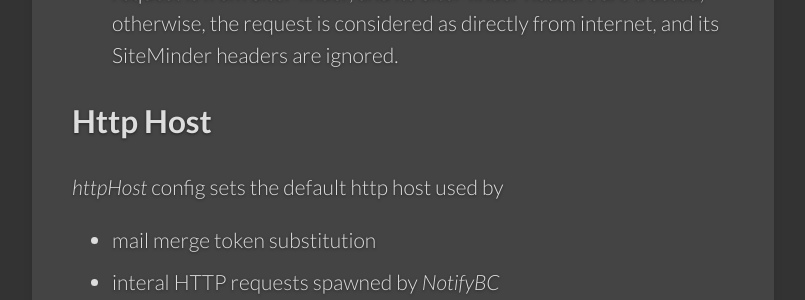
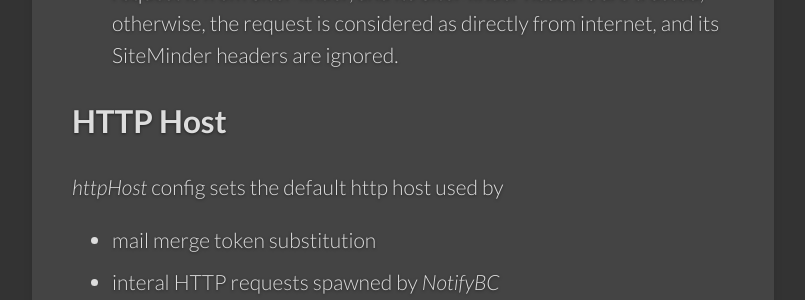
Before and after one commit to bcgov/MyGovBC-notification-server, a Jekyll site: the page built from docs/_docs/configuration.md, in a window 1280 px wide and 900 px high, scrolled down 3473 px. Shown: the part 158-458 px from the top of the window, without its empty margins (139-944 px from the left). Built offline with Jekyll 4.4.1, drawn with Linux system fonts in a browser that asks for light colours; some of the changed text lies outside the part shown.

Commit message:
updated docs

````diff
--- a/docs/_docs/configuration.md
+++ b/docs/_docs/configuration.md
@@ -85,7 +85,7 @@
 1. obtain the real client ip address by filtering out trusted proxy ips according to [Express behind proxies](https://expressjs.com/en/guide/behind-proxies.html)
 2. if the real client ip is contained in *siteMinderReverseProxyIps*, then the request is from SiteMinder, and its SiteMinder headers are trusted; otherwise, the request is considered as directly from internet, and its SiteMinder headers are ignored.
 
-## Http Host
+## HTTP Host
 *httpHost* config sets the default http host used by
 
 * mail merge token substitution
@@ -570,7 +570,7 @@
   <p>Dispite of the adjective public, NotifyBC's public key should only be distributed to trusted third party. The trusted third party should only use the public key at server backend. Using the public key in client-side JavaScript poses a security loophole.</p>
 </div>
 
-## Internal Http Host
+## Internal HTTP Host
 By default, HTTP requests submitted by *NotifyBC* back to itself will be sent to *httpHost* if defined or the host of the incoming HTTP request that spawns such internal requests. But if config *internalHttpHost*, which has no default value, is defined, for example in file */server/config.local.js*
 
 ```js
````
